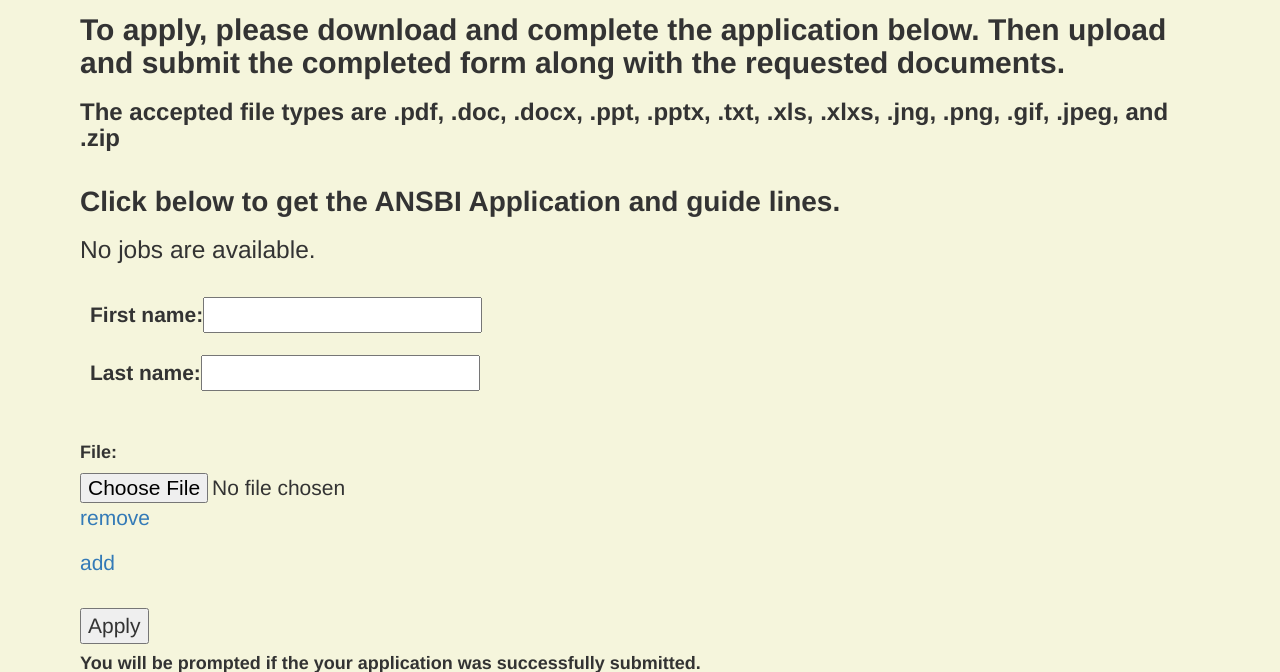
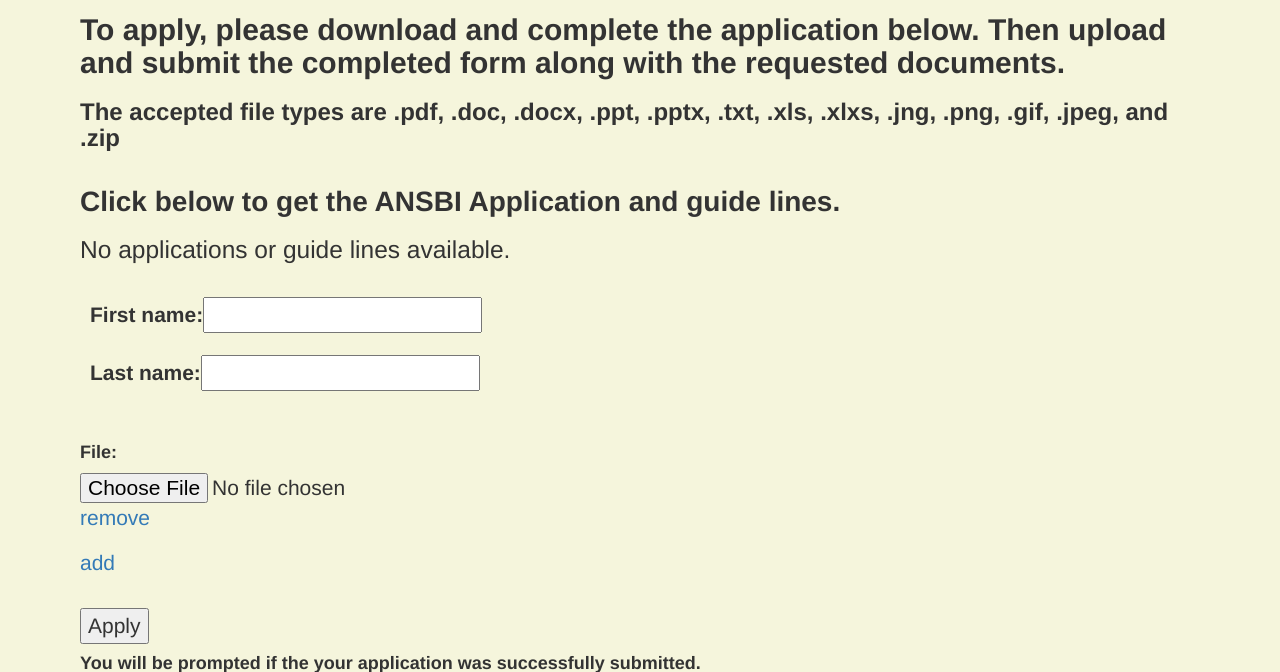
Before and after one commit to JetMas/ANSBI, a Django app: page /employment/apply/ in a window 1280 px wide. Shown: the part 387-1059 px from the top of the page. Run offline with Django 3.2, Linux system fonts and the light colour scheme; data that the repository does not hold is empty; some libraries are stand-ins or nearby versions.

Commit message:
Corrected statement in Employment/Apply,html from 'No jobs...' to 'No applications or guide lines...'

```diff
--- a/Employment/templates/Employment/Apply.html
+++ b/Employment/templates/Employment/Apply.html
@@ -37,7 +37,7 @@
                             {% endfor %}
                         {% else %}
                             <tr>
-                                <td>No jobs are available.</td>
+                                <td>No applications or guide lines available.</td>
                             </tr>
                         {% endif %}
                     </table>
```
